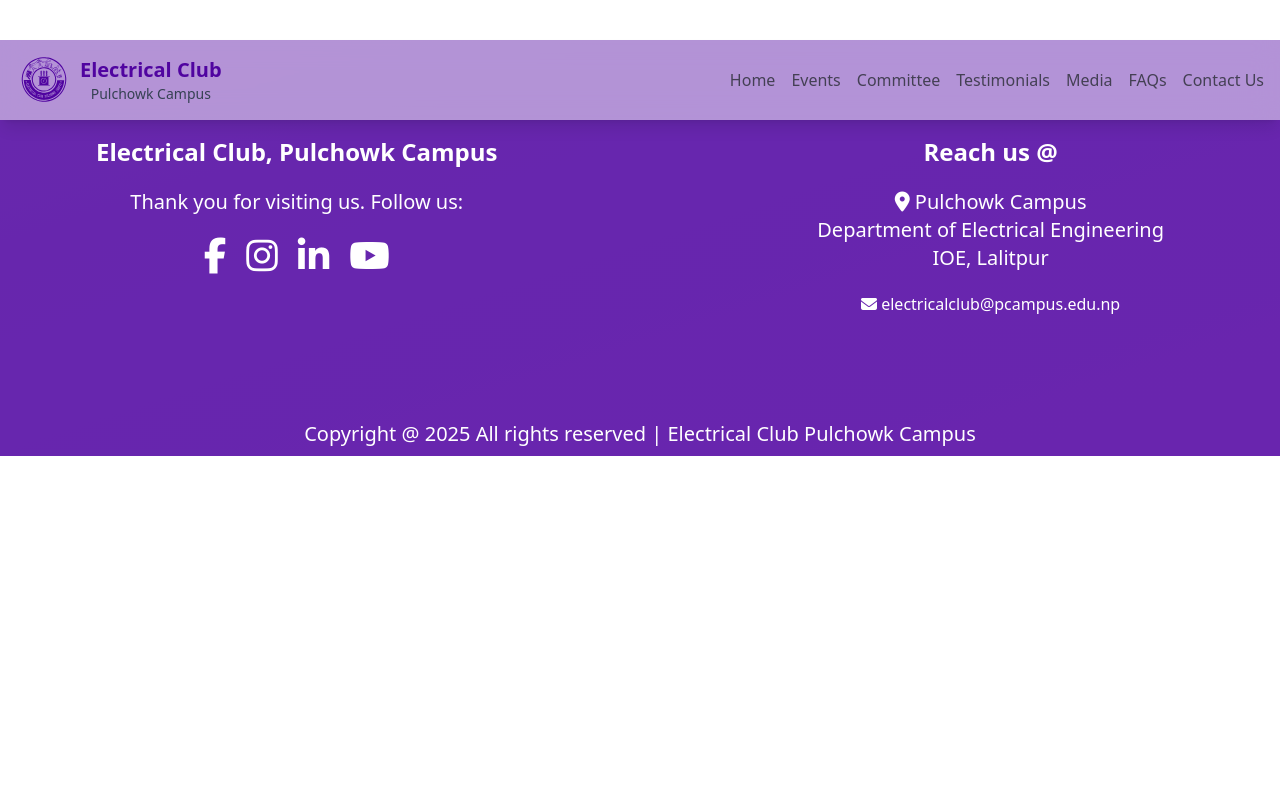
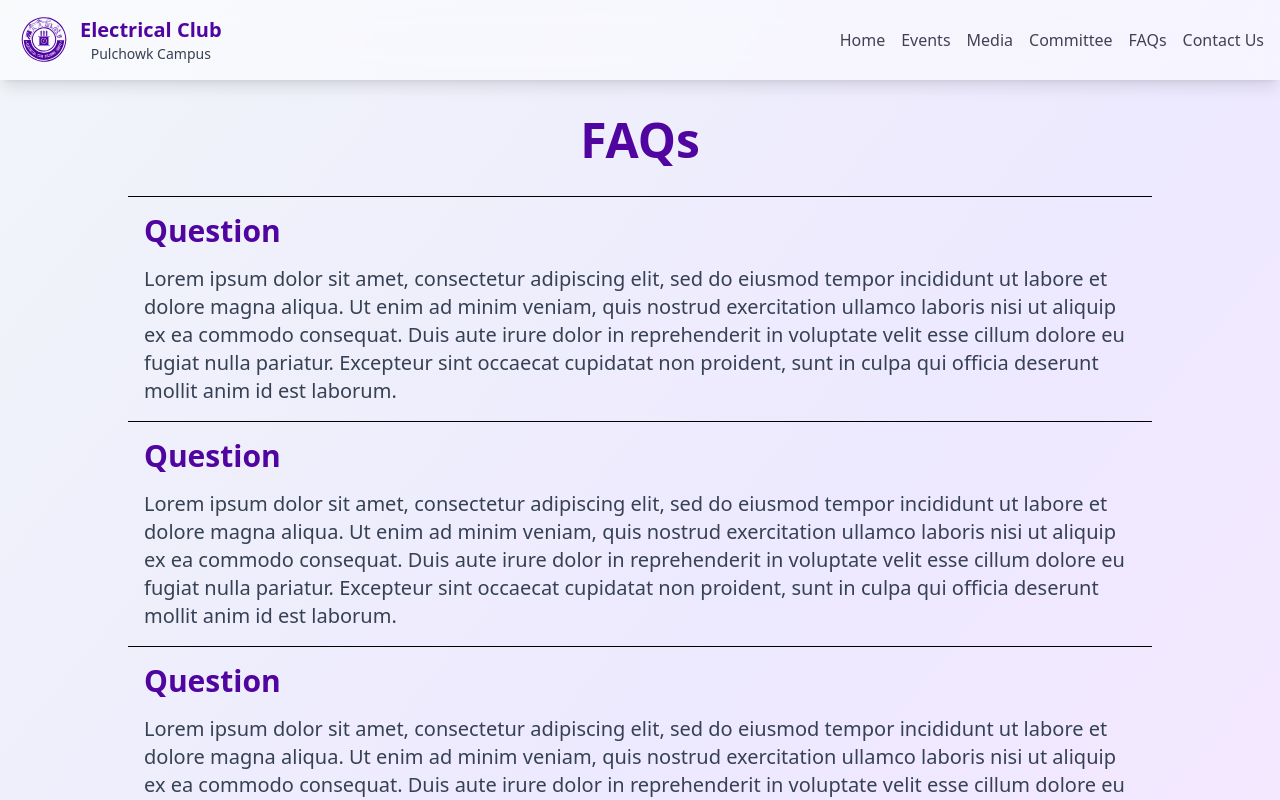
Before and after one commit to ElectricalClubPulchowkCampus/elec-club, a React (Vite) app: page /elec-club/faqs in a window 1280 px wide. Shown: the top 800 px of the page. Built offline with nearby package versions, Linux system fonts and the light colour scheme.

Commit message:
Added FAQs

```diff
--- a/src/App.jsx
+++ b/src/App.jsx
@@ -3,10 +3,12 @@ import Home from "./pages/Home";
 import Committee from "./pages/Committee";
 import Events from "./pages/Events";
 import Media from "./pages/Media";
+import Faqs from "./pages/Faqs";
 import Header from "./components/Header";
 import Footer from "./components/Footer";
 import GoToTopButton from "./components/GoToTopButton";
 import ScrollToTop from "./components/ScrollToTop";
+
 
 function App() {
   return (
@@ -19,6 +21,7 @@ function App() {
           <Route path="/committee" element={<Committee />} />
           <Route path="/events" element={<Events />}/>
           <Route path="/media" element={<Media />}/>
+          <Route path="/faqs" element={<Faqs />}/>
         </Routes>
         <Footer />
         <GoToTopButton />
--- /dev/null
+++ b/src/components/FAQCards.jsx
@@ -0,0 +1,11 @@
+export default function FAQCards({number, question, answer}) {
+    const borderClass = `p-4 w-[80%] text-[#5004a0] text-3xl font-bold border-b border-black ${number? '' : 'border-t' }`;
+    return (
+        <div
+            className={borderClass}
+        >
+            {question}
+            <p className="text-base text-gray-700 md:text-xl font-normal mt-4">{answer}</p>
+        </div>
+    );
+}
--- a/src/components/Header.jsx
+++ b/src/components/Header.jsx
@@ -1,9 +1,10 @@
-import { Link } from "react-router-dom";
+import { Link, useLocation } from "react-router-dom";
 import logo from "../assets/images/elec-club-logo.svg";
 import {useState} from 'react';
 
 export default function Header() {
   const [menuOpen, setMenuOpen] = useState(false);
+  const location = useLocation();
 
   return (
     <header>
@@ -23,11 +24,24 @@ export default function Header() {
             text-[#444054] font-bold md:font-medium`}
           style={{fontSize: "clamp(12px, 2vw, 16px)"}}
         >
-          <li><Link to="/" onClick={() => setMenuOpen(false)} className="hover:text-[#9333ea]">Home</Link></li>
+          <li>
+            <Link
+              to="/"
+              onClick={() => {
+                setMenuOpen(false);
+                if (location.pathname === "/") {
+                  window.scrollTo({ top: 0, behavior: "smooth" });
+                }
+              }}
+              className="hover:text-[#9333ea]"
+            >
+              Home
+            </Link>
+          </li>
           <li><Link to="/events" onClick={() => setMenuOpen(false)} className="hover:text-[#9333ea]">Events</Link></li>
+          <li><Link to="/media" onClick={() => setMenuOpen(false)} className="hover:text-[#9333ea]">Media</Link></li>
           <li><Link to="/committee" onClick={() => setMenuOpen(false)} className="hover:text-[#9333ea]">Committee</Link></li>
-          <li><Link to="/testimonials" onClick={() => setMenuOpen(false)} className="hover:text-[#9333ea]">Testimonials</Link></li>
-          <li><Link to="/media" onClick={() => setMenuOpen(false)} className="hover:text-[#9333ea]">Media</Link></li>
+          {/* <li><Link to="/testimonials" onClick={() => setMenuOpen(false)} className="hover:text-[#9333ea]">Testimonials</Link></li> */}
           <li><Link to="/faqs" onClick={() => setMenuOpen(false)} className="hover:text-[#9333ea]">FAQs</Link></li>
           <li><Link to="/contact" onClick={() => setMenuOpen(false)} className="hover:text-[#9333ea]">Contact Us</Link></li>
         </ul>
--- /dev/null
+++ b/src/pages/Faqs.jsx
@@ -0,0 +1,39 @@
+import {motion} from "framer-motion"
+import FAQCards from "../components/FAQCards"
+
+const QnA = [
+    {question: "Question", answer: "Lorem ipsum dolor sit amet, consectetur adipiscing elit, sed do eiusmod tempor incididunt ut labore et dolore magna aliqua. Ut enim ad minim veniam, quis nostrud exercitation ullamco laboris nisi ut aliquip ex ea commodo consequat. Duis aute irure dolor in reprehenderit in voluptate velit esse cillum dolore eu fugiat nulla pariatur. Excepteur sint occaecat cupidatat non proident, sunt in culpa qui officia deserunt mollit anim id est laborum."},
+    {question: "Question", answer: "Lorem ipsum dolor sit amet, consectetur adipiscing elit, sed do eiusmod tempor incididunt ut labore et dolore magna aliqua. Ut enim ad minim veniam, quis nostrud exercitation ullamco laboris nisi ut aliquip ex ea commodo consequat. Duis aute irure dolor in reprehenderit in voluptate velit esse cillum dolore eu fugiat nulla pariatur. Excepteur sint occaecat cupidatat non proident, sunt in culpa qui officia deserunt mollit anim id est laborum."},
+    {question: "Question", answer: "Lorem ipsum dolor sit amet, consectetur adipiscing elit, sed do eiusmod tempor incididunt ut labore et dolore magna aliqua. Ut enim ad minim veniam, quis nostrud exercitation ullamco laboris nisi ut aliquip ex ea commodo consequat. Duis aute irure dolor in reprehenderit in voluptate velit esse cillum dolore eu fugiat nulla pariatur. Excepteur sint occaecat cupidatat non proident, sunt in culpa qui officia deserunt mollit anim id est laborum."},
+    {question: "Question", answer: "Lorem ipsum dolor sit amet, consectetur adipiscing elit, sed do eiusmod tempor incididunt ut labore et dolore magna aliqua. Ut enim ad minim veniam, quis nostrud exercitation ullamco laboris nisi ut aliquip ex ea commodo consequat. Duis aute irure dolor in reprehenderit in voluptate velit esse cillum dolore eu fugiat nulla pariatur. Excepteur sint occaecat cupidatat non proident, sunt in culpa qui officia deserunt mollit anim id est laborum."}
+]
+
+export default function Faqs(){
+    return(
+        <main className="pt-24 overflow-x-hidden overflow-y-hidden flex flex-wrap flex-col items-center justify-center">
+            <motion.div
+                className="text-5xl font-bold text-[#5004a0] text-center my-5 mb-8 flex flex-col"
+                initial={{ opacity: 0, y: 20 }}
+                animate={{ opacity: 1, y: 0 }}
+                viewport={{once:true, amount:0.01 }}
+                transition={{ duration: 0.8, ease: "easeOut" }}
+            >
+                FAQs
+            </motion.div>
+            <motion.div
+                className="flex flex-col items-center"
+                initial={{ opacity: 0, y: 20 }}
+                animate= {{ opacity: 1, y: 0 }}
+                transition={{ duration: 0.6, ease: "easeOut" }}
+            >
+                {QnA.map((qa, key) => {
+                    return(
+                    <>
+                        <FAQCards key={key} number={key} question={qa.question} answer={qa.answer}/>
+                    </>)
+                })}
+            </motion.div>
+
+        </main>
+    )
+}
```
Also changed, not shown: 1 other file (tests, documents, lock files or other folders).
